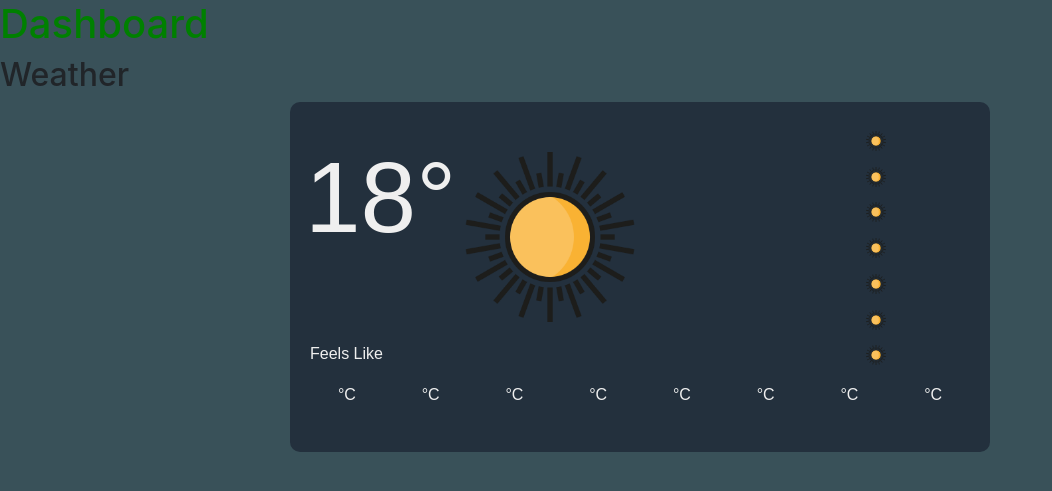
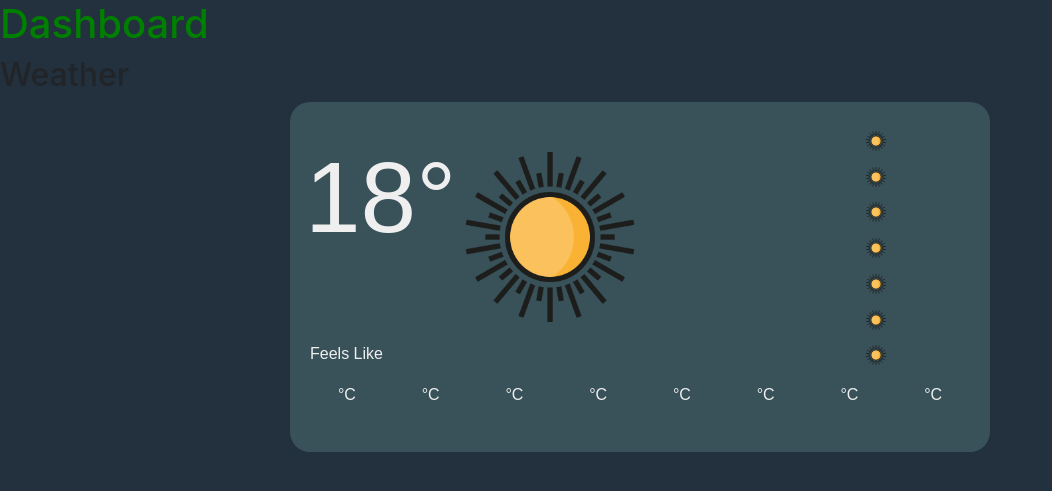
Before and after one commit to ericzoo11/smartRoom, a Flask app: template flask_backend/templates/index.html in a window 1280 px wide. Shown: the top 491 px of the page, without its empty margins (0-1052 px from the left). Run offline with Flask 2, Linux system fonts and the light colour scheme; the template is opened without the code that fills it, so the values that code supplies are empty; parts of the project's set-up code (start-up, migrations or seed data) failed here and were passed over; some libraries are stand-ins or nearby versions.

Commit message:
creating new branch

```diff
--- a/flask_backend/static/style.css
+++ b/flask_backend/static/style.css
@@ -5,10 +5,10 @@ h1{
 #weatherContainer{
     text-align:center;
     color:#EFEFEF;
-    background-color: #23303D;
+    background-color: #395159;
     padding-top: 20px;
     font-family: Arial, Helvetica, sans-serif;
-    border-radius: 10px;
+    border-radius: 20px;
     width: 700px;
     height: 350px;
     margin:auto;
--- a/flask_backend/templates/index.html
+++ b/flask_backend/templates/index.html
@@ -5,7 +5,7 @@
        <title>Eric's Dashboard</title>
     <link rel="stylesheet" type="text/css" href="../static/style.css"/>
 </head>
-    <body style ="background-color:#395159;">
+    <body style ="background-color:#23303D;">
         <h1>Dashboard</h1>
             <h2>Weather</h2>
                 <div id="weatherContainer" class="container">
--- a/flask_backend/weatherBlock.py
+++ b/flask_backend/weatherBlock.py
@@ -72,8 +72,8 @@ print("the size of list", len(test))
 dog = unit_conversion(test)
 print(*dog, sep=", ")
 
-#test2 = data_API()
-#print(json.dumps(test2, indent=4, sort_keys=True))
+test2 = data_API()
+print(json.dumps(test2, indent=4, sort_keys=True))
 
 # print(type(y))
 # print(round(y[0]), y[1], round(y[2]), y[3])
```
